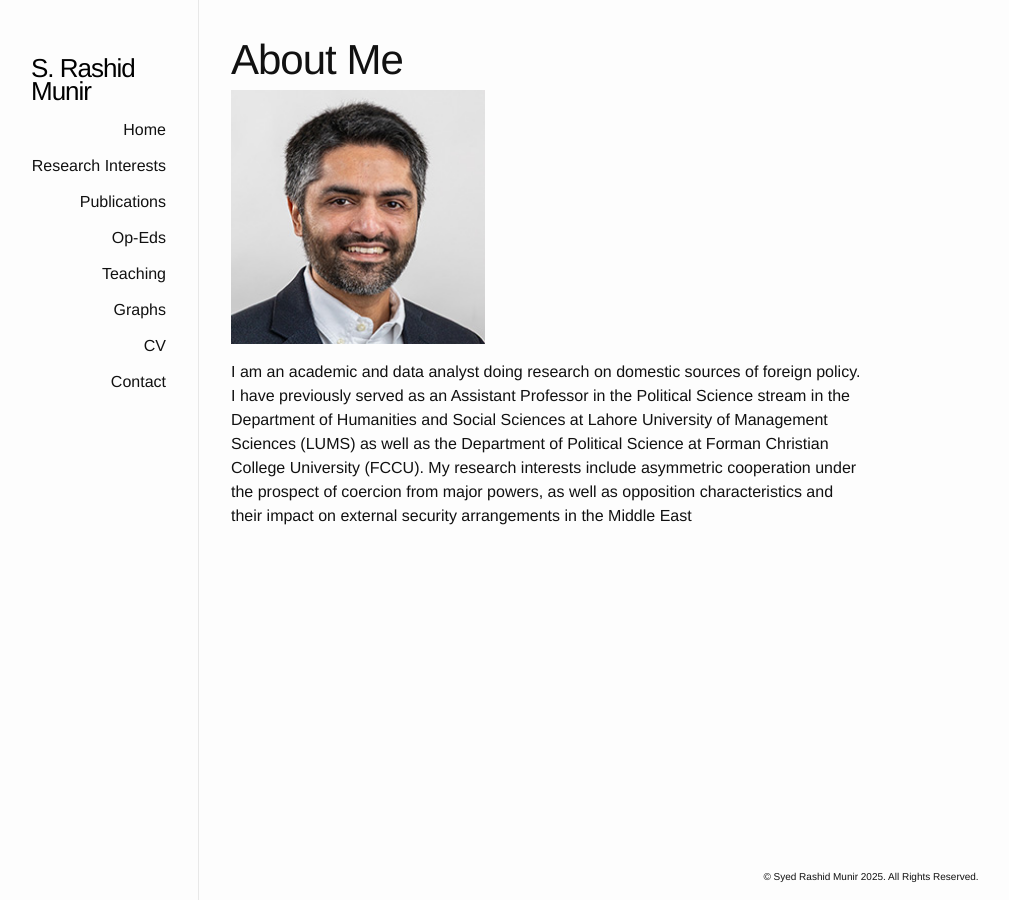
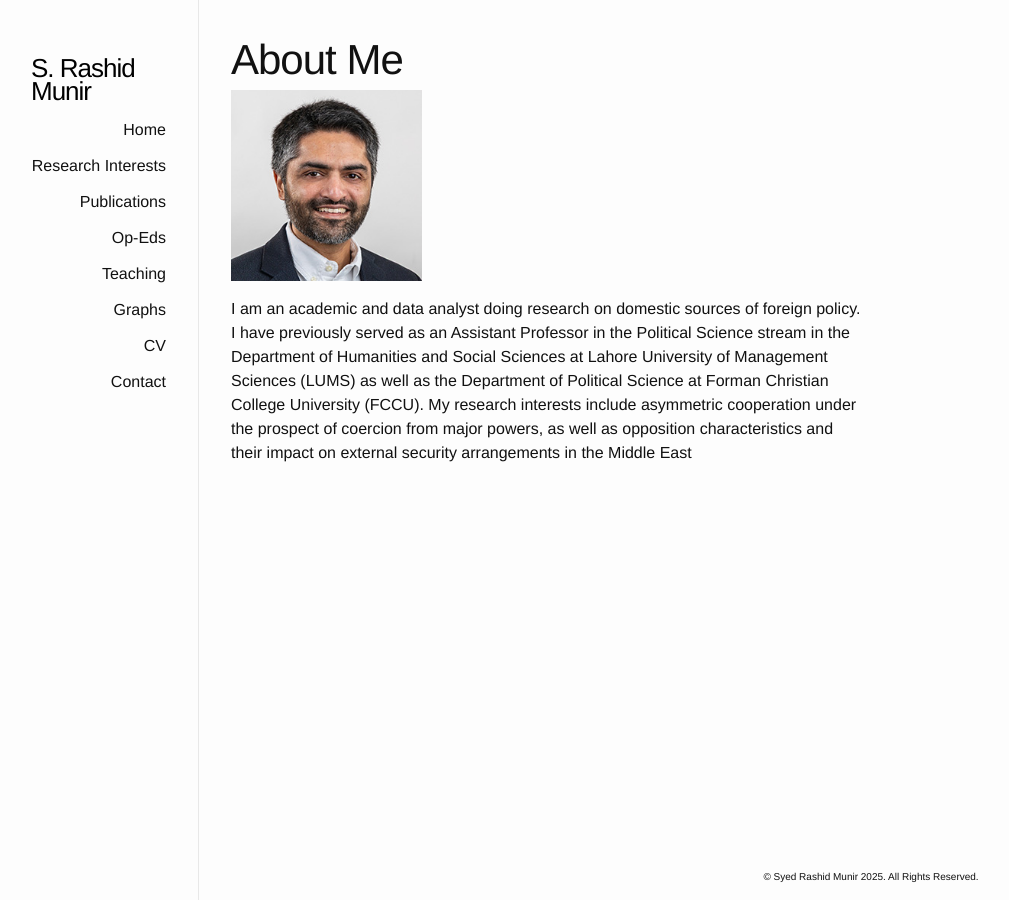
Before and after one commit to srmunir/srmunir.github.io, a Jekyll site: the page built from about.md, in a window 1280 px wide. Shown: the whole page, without its empty margins (191-1200 px from the left). Built offline with Jekyll 4.4.1, drawn with Linux system fonts in a browser that asks for light colours.

Commit message:
Update about.md

```diff
--- a/about.md
+++ b/about.md
@@ -9,4 +9,4 @@ permalink: /about/
 I am an academic and data analyst doing research on domestic sources of foreign policy. I have previously served as an Assistant Professor in the Political Science stream in the Department of Humanities and Social Sciences at Lahore University of Management Sciences (LUMS) as well as the Department of Political Science at Forman Christian College University (FCCU). My research interests include asymmetric cooperation under the prospect of coercion from major powers, as well as opposition characteristics and their impact on external security arrangements in the Middle East
 
 [profile-pic]: {{ "/photos/profile5.jpg" prepend: site.baseurl }}
-{: width="40%" }
+{: width="30%" }
```
